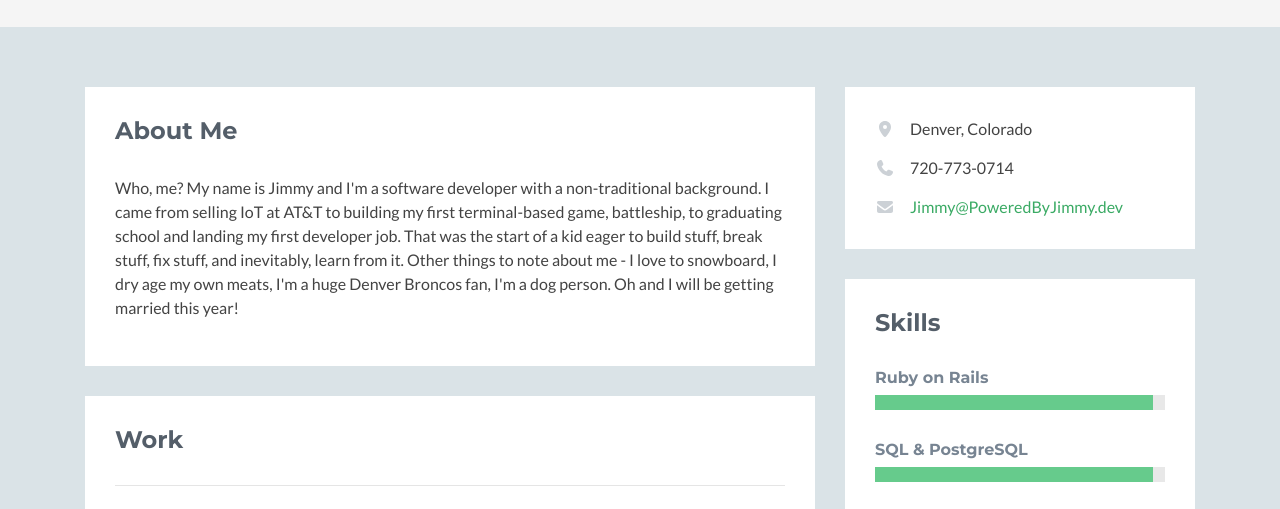
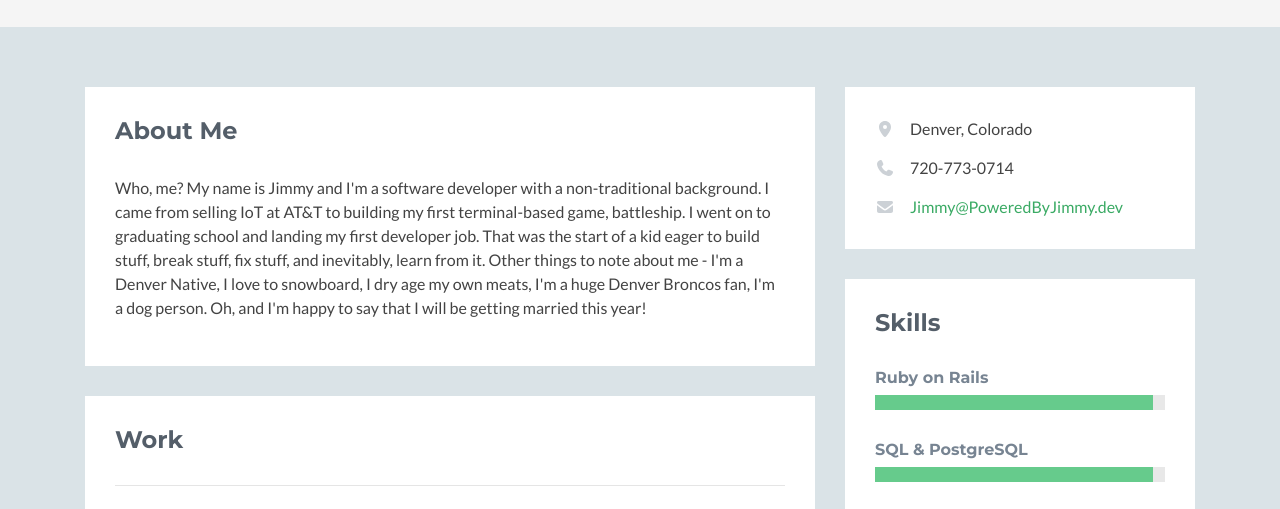
Before and after one commit to jtruong2/jtruong2.github.io, a plain HTML site: page index.html in a window 1280 px wide. Shown: the part 244-753 px from the top of the page. Drawn offline with nearby package versions, Linux system fonts and the light colour scheme; no server answers; a script that the page names is missing.

Commit message:
update description

```diff
--- a/index.html
+++ b/index.html
@@ -70,12 +70,12 @@
                 <p>
                   Who, me? My name is Jimmy and I'm a software developer with a
                   non-traditional background. I came from selling IoT at AT&T to
-                  building my first terminal-based game, battleship, to
+                  building my first terminal-based game, battleship. I went on to
                   graduating school and landing my first developer job. That was
                   the start of a kid eager to build stuff, break stuff, fix
                   stuff, and inevitably, learn from it. Other things to note
-                  about me - I love to snowboard, I dry age my own meats, I'm a
-                  huge Denver Broncos fan, I'm a dog person. Oh and I will be
+                  about me - I'm a Denver Native, I love to snowboard, I dry age my own meats, I'm a
+                  huge Denver Broncos fan, I'm a dog person. Oh, and I'm happy to say that I will be
                   getting married this year!
                 </p>
               </div>
```
